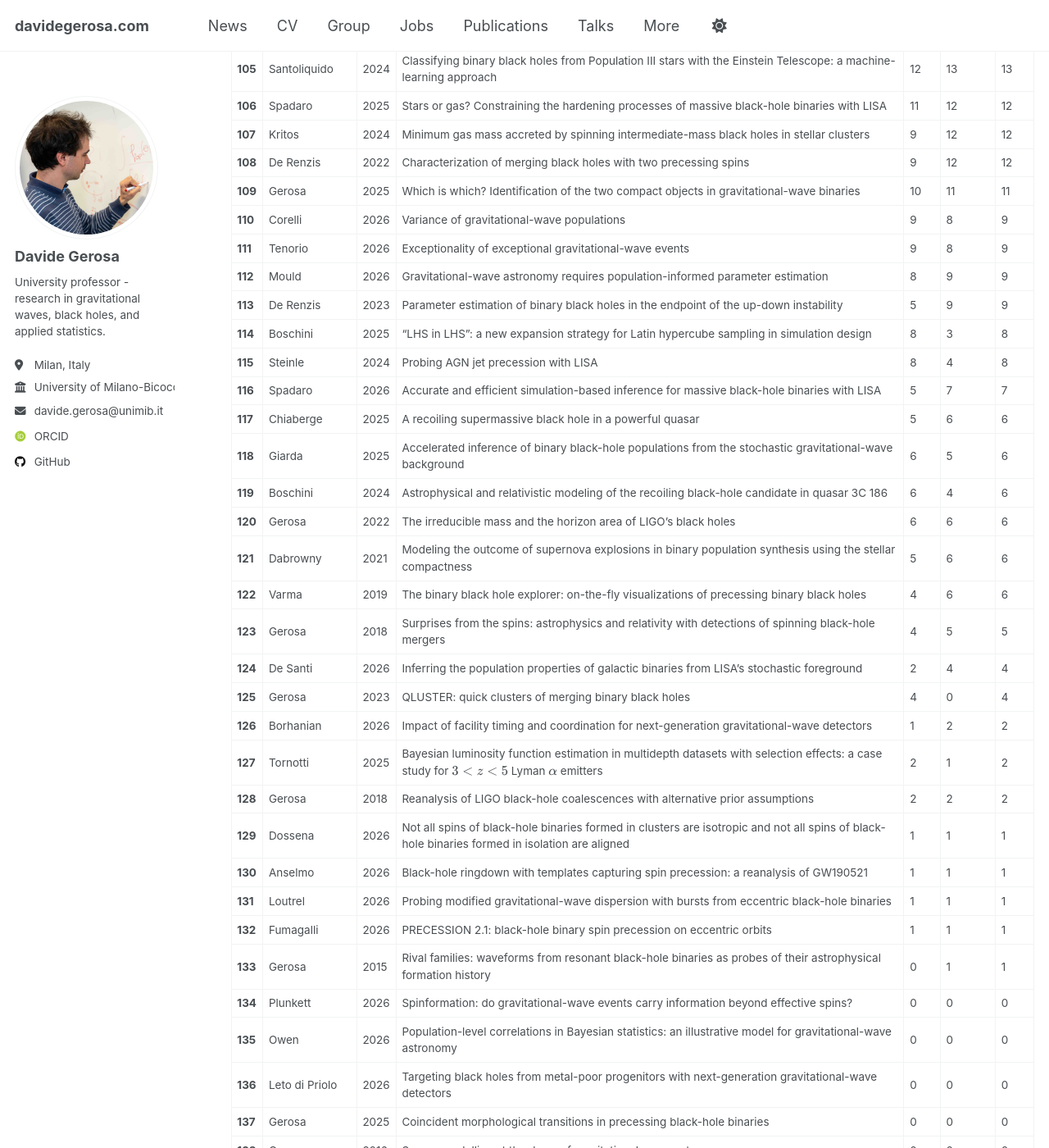
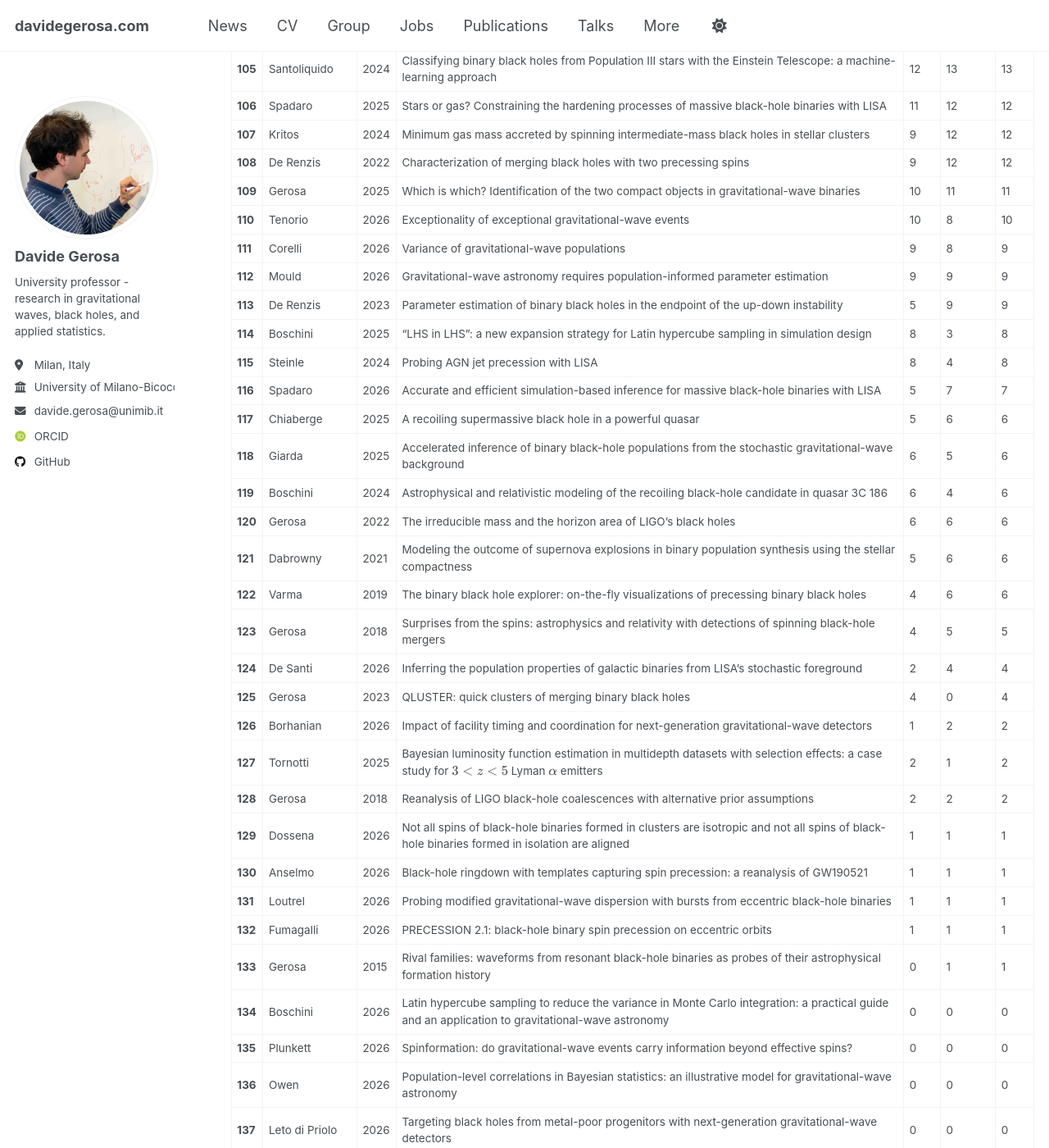
Before and after one commit to dgerosa/website, a Jekyll site: the page built from _pages/citations.md, in a window 1280 px wide and 1400 px high, scrolled down 4735 px. Shown: the whole window at 82% size. Built offline with Jekyll 4.4.1, drawn with Linux system fonts in a browser that asks for light colours; some web fonts are replaced; some of the changed text lies outside the part shown.

Commit message:
Website update from workflow

```diff
--- a/_pages/_citations.md
+++ b/_pages/_citations.md
@@ -118,9 +118,9 @@
 | **107** | Kritos | 2024 | Minimum gas mass accreted by spinning intermediate-mass black holes in stellar clusters | 9 | 12 | 12 |
 | **108** | De Renzis | 2022 | Characterization of merging black holes with two precessing spins | 9 | 12 | 12 |
 | **109** | Gerosa | 2025 | Which is which? Identification of the two compact objects in gravitational-wave binaries | 10 | 11 | 11 |
-| **110** | Corelli | 2026 | Variance of gravitational-wave populations | 9 | 8 | 9 |
-| **111** | Tenorio | 2026 | Exceptionality of exceptional gravitational-wave events | 9 | 8 | 9 |
-| **112** | Mould | 2026 | Gravitational-wave astronomy requires population-informed parameter estimation | 8 | 9 | 9 |
+| **110** | Tenorio | 2026 | Exceptionality of exceptional gravitational-wave events | 10 | 8 | 10 |
+| **111** | Corelli | 2026 | Variance of gravitational-wave populations | 9 | 8 | 9 |
+| **112** | Mould | 2026 | Gravitational-wave astronomy requires population-informed parameter estimation | 9 | 9 | 9 |
 | **113** | De Renzis | 2023 | Parameter estimation of binary black holes in the endpoint of the up-down instability | 5 | 9 | 9 |
 | **114** | Boschini | 2025 | “LHS in LHS”: a new expansion strategy for Latin hypercube sampling in simulation design | 8 | 3 | 8 |
 | **115** | Steinle | 2024 | Probing AGN jet precession with LISA | 8 | 4 | 8 |
@@ -142,18 +142,19 @@
 | **131** | Loutrel | 2026 | Probing modified gravitational-wave dispersion with bursts from eccentric black-hole binaries | 1 | 1 | 1 |
 | **132** | Fumagalli | 2026 | PRECESSION 2.1: black-hole binary spin precession on eccentric orbits | 1 | 1 | 1 |
 | **133** | Gerosa | 2015 | Rival families: waveforms from resonant black-hole binaries as probes of their astrophysical formation history | 0 | 1 | 1 |
-| **134** | Plunkett | 2026 | Spinformation: do gravitational-wave events carry information beyond effective spins? | 0 | 0 | 0 |
-| **135** | Owen | 2026 | Population-level correlations in Bayesian statistics: an illustrative model for gravitational-wave astronomy | 0 | 0 | 0 |
-| **136** | Leto di Priolo | 2026 | Targeting black holes from metal-poor progenitors with next-generation gravitational-wave detectors | 0 | 0 | 0 |
-| **137** | Gerosa | 2025 | Coincident morphological transitions in precessing black-hole binaries | 0 | 0 | 0 |
-| **138** | Gerosa | 2016 | Source modelling at the dawn of gravitational-wave astronomy | 0 | 0 | 0 |
-| **139** | Gerosa | 2014 | Spin alignment effects in black hole binaries | 0 | 0 | 0 |
+| **134** | Boschini | 2026 | Latin hypercube sampling to reduce the variance in Monte Carlo integration: a practical guide and an application to gravitational-wave astronomy | 0 | 0 | 0 |
+| **135** | Plunkett | 2026 | Spinformation: do gravitational-wave events carry information beyond effective spins? | 0 | 0 | 0 |
+| **136** | Owen | 2026 | Population-level correlations in Bayesian statistics: an illustrative model for gravitational-wave astronomy | 0 | 0 | 0 |
+| **137** | Leto di Priolo | 2026 | Targeting black holes from metal-poor progenitors with next-generation gravitational-wave detectors | 0 | 0 | 0 |
+| **138** | Gerosa | 2025 | Coincident morphological transitions in precessing black-hole binaries | 0 | 0 | 0 |
+| **139** | Gerosa | 2016 | Source modelling at the dawn of gravitational-wave astronomy | 0 | 0 | 0 |
+| **140** | Gerosa | 2014 | Spin alignment effects in black hole binaries | 0 | 0 | 0 |
 
 ## Papers per year
 
 | Year | Paper count |
 |------|--------------|
-| 2026 | 18 |
+| 2026 | 19 |
 | 2025 | 19 |
 | 2024 | 10 |
 | 2023 | 11 |
```
Also changed, not shown: other parts of _pages/_citations.md (+18 -18 lines), _pages/_group.md (+1 -1 lines), _pages/_publications.md (+7 -2 lines), _pages/_talks.md (+1 -1 lines).
